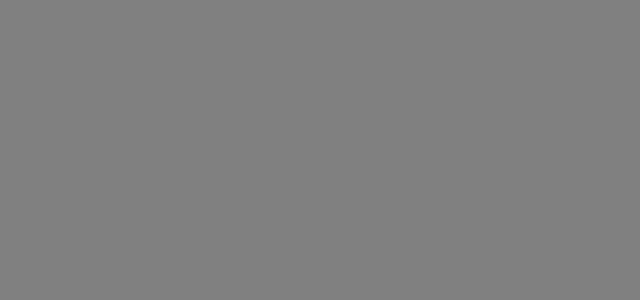
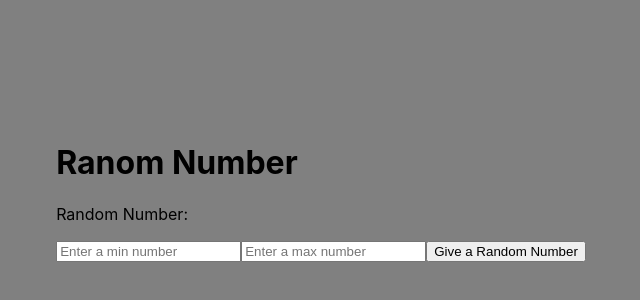
Before and after one commit to BurhanArslann/Hafta9, a React (Create React App) app in the folder project1/: page / in a window 1280 px wide. Shown: the part 38-338 px from the top of the page, without its empty margins (319-959 px from the left). Built offline with nearby package versions, Linux system fonts and the light colour scheme; the HTML template or start-up script is replaced by a standard one.

Commit message:
Girilen 2 sayi aralığında random sayi uretilme fonksiyonu tamamlandı

```diff
--- a/project1/src/App.js
+++ b/project1/src/App.js
@@ -6,7 +6,41 @@ import "./index.css"
 function App
 () {
 
+    const [min, setMin] = useState()
+    const [max, setMax] = useState()
+    const [random, setRandom] = useState()
 
+    const changeMax =(e) =>{
+        setMax(Number(e.target.value))
+    }
+
+    const changeMin = (e) =>{
+        setMin(Number(e.target.value))
+    }
+
+    const generateRandom = ()=>{
+
+        setRandom(Math.floor(Math.random()*(max-min +1)))
+    }
+
+    return(
+        <div className="App">
+            <h1>Ranom Number</h1>
+            <div className="container">
+                <p>Random Number:{random}</p>
+                <input className="form-control" aria-label="Dollar amount"
+                 placeholder="Enter a min number"
+                 onChange={changeMin}
+                />
+                <input type="number"
+                 placeholder="Enter a max number"
+                 onChange={changeMax}
+                />
+                <button onClick={generateRandom}>Give a Random Number</button>
+
+            </div>
+        </div>
+    )
 
 }
 
--- a/project1/src/index.css
+++ b/project1/src/index.css
@@ -6,7 +6,9 @@ body {
   -webkit-font-smoothing: antialiased;
   -moz-osx-font-smoothing: grayscale;
   background-color: gray;
-
+  display: flex;
+  justify-content: center;
+  margin-top: 20vh;
 }
 code {
   font-family: source-code-pro, Menlo, Monaco, Consolas, 'Courier New',
```
